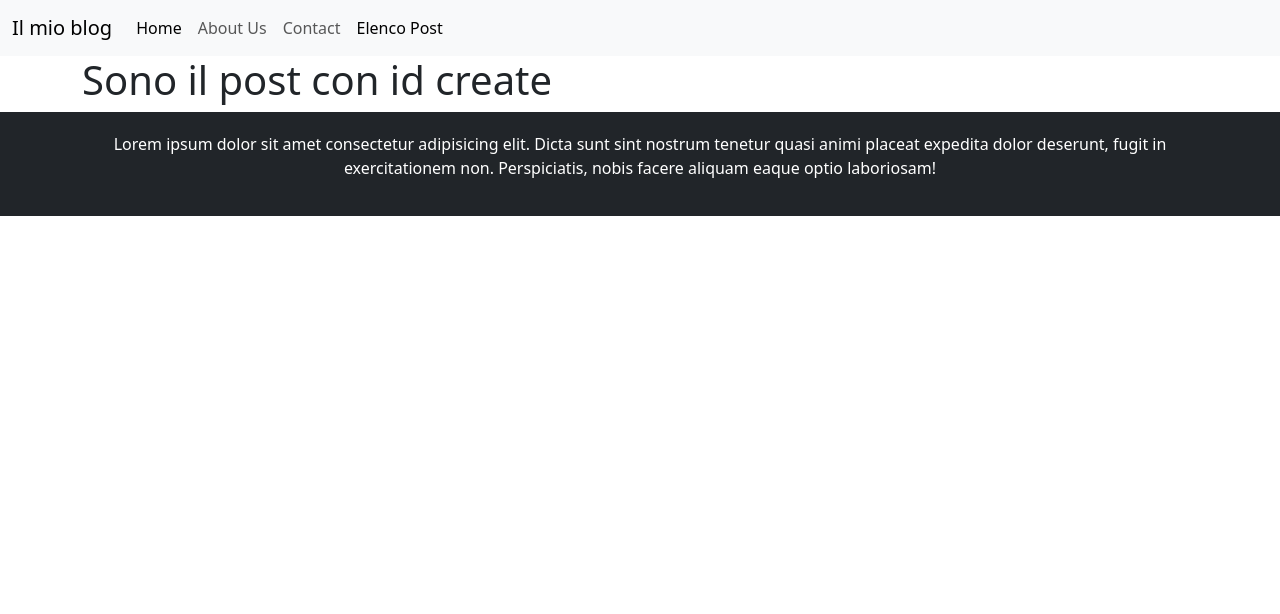
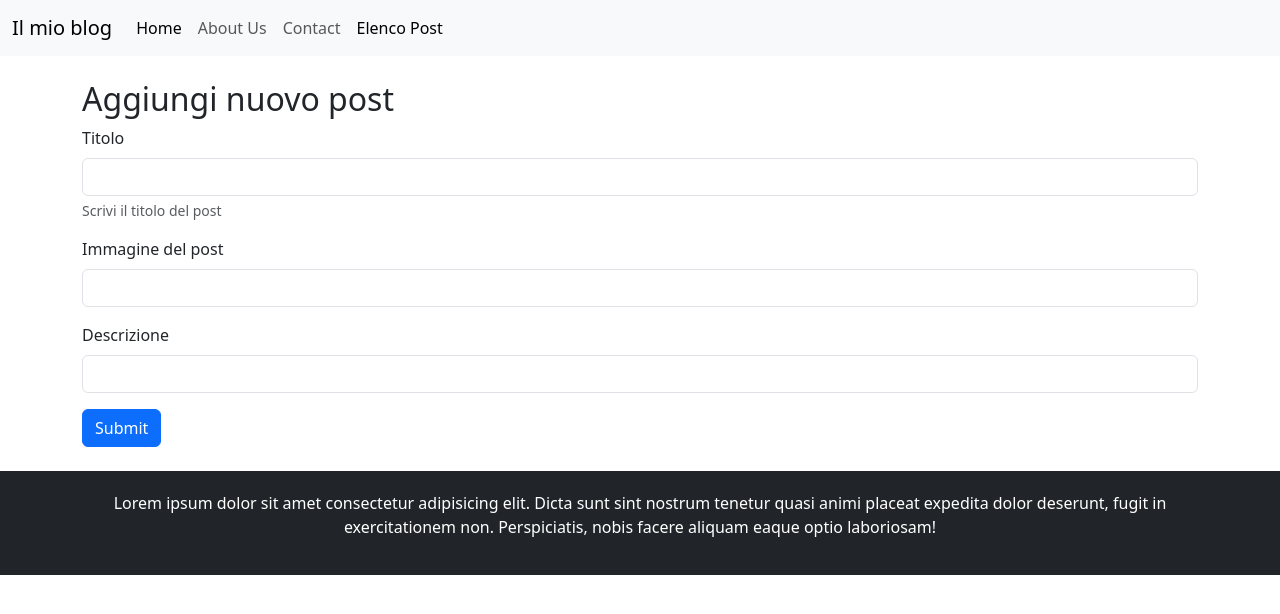
Before and after one commit to DoriaFabio/react-router, a React (Vite) app: page /posts/create in a window 1280 px wide. Shown: the top 614 px of the page. Built offline with nearby package versions, Linux system fonts and the light colour scheme; no server answers.

Commit message:
add form with button

```diff
--- a/src/App.jsx
+++ b/src/App.jsx
@@ -7,6 +7,7 @@ import Contact from "./pages/Contact"
 import DefaultLayout from './pages/DefaultLayout'
 import Blog from './pages/post'
 import PostPage from './pages/PostPage'
+import AddPost from './pages/AddPost'
 
 function App() {
 
@@ -20,6 +21,7 @@ function App() {
           <Route path='/posts'>
             <Route index Component={Blog}></Route>
             <Route path=':id' Component={PostPage}></Route>
+            <Route path='create' Component={AddPost}></Route>
           </Route>
         </Route>
       </Routes>
--- /dev/null
+++ b/src/pages/AddPost.jsx
@@ -0,0 +1,92 @@
+import { useState } from "react";
+import axios from "axios";
+import { useNavigate } from "react-router-dom";
+
+const newPost = {
+    titolo: "",
+    immagine: "",
+    contenuto: "",
+    tags: [],
+};
+
+const apiUrl = import.meta.env.VITE_API_URL;
+function AddPost() {
+    const [formData, setFormData] = useState(newPost);
+    const Navigate = useNavigate();
+
+    function handleInput(e) {
+        const value = e.target.type === "checkbox" ? e.target.checked : e.target.value;
+        setFormData({ ...formData, [e.target.name]: value });
+    }
+
+    function AddPost(e) {
+        e.preventDefault();
+        axios.post(apiUrl, formData).then((res) => {
+            console.log(res.data);
+            Navigate("/posts");
+        })
+            .catch((error) => {
+                console.log(error);
+            })
+            .finally(() => {
+                console.log("Finito");
+            });
+        setFormData(newPost);
+    }
+
+    return (
+        <section className="my-4 container">
+            <h2>Aggiungi nuovo post</h2>
+            <form onSubmit={AddPost}>
+                <div className="mb-3">
+                    <label htmlFor="titolo" className="form-label">
+                        Titolo
+                    </label>
+                    <input
+                        type="text"
+                        className="form-control"
+                        id="titolo"
+                        aria-describedby="namelHelp"
+                        value={formData.titolo}
+                        onChange={handleInput}
+                        name="titolo"
+                    />
+                    <div id="namelHelp" className="form-text">
+                        Scrivi il titolo del post
+                    </div>
+                </div>
+                <div className="mb-3">
+                    <label htmlFor="immagine" className="form-label">
+                        Immagine del post
+                    </label>
+                    <input
+                        type="text"
+                        className="form-control"
+                        id="immagine"
+                        value={formData.immagine}
+                        onChange={handleInput}
+                        name="immagine"
+                    />
+                </div>
+                <div className="mb-3">
+                    <label htmlFor="contenuto" className="form-label">
+                        Descrizione
+                    </label>
+                    <input
+                        type="text"
+                        className="form-control"
+                        id="contenuto"
+                        value={formData.contenuto}
+                        onChange={handleInput}
+                        name="contenuto"
+                    />
+                </div>
+                <button type="submit" className="btn btn-primary">
+                    Submit
+                </button>
+            </form>
+        </section>
+    )
+}
+
+export default AddPost;
--- a/src/pages/post.jsx
+++ b/src/pages/post.jsx
@@ -1,10 +1,12 @@
 import { useEffect, useState } from "react";
+import { Link } from "react-router-dom";
 import axios from "axios";
 import Card from "../components/Card"
 
 const apiUrl = import.meta.env.VITE_API_URL;
-function blog() {
+function Blog() {
   const [post, setPost] = useState([]);
+
   useEffect(() => {
     console.log("è stato eseguito use effect");
     getData();
@@ -34,7 +36,7 @@ function blog() {
 
   return (
     <main className="container mb-5 mt-2">
-        <h1 className="text-center">Elenco Post</h1>
+      <h1 className="text-center mb-3">Elenco Post</h1>
       <div className="row gy-4">
         {post.length > 0
           ? post.map((p) => (
@@ -52,6 +54,9 @@ function blog() {
             </div>
           ))
           : "Non ci sono post"}
+          <div className="col-12 py-4 d-flex justify-content-center">
+          <Link to="/posts/create" className="btn btn-success">Aggiungi nuovo post</Link>
+        </div>
       </div>
       {/* <ul>
           {character.map((char) => (
@@ -61,4 +66,4 @@ function blog() {
     </main>
   );
 }
-  export default blog;
+export default Blog;
```
Lines whose indentation alone changed are shown as unchanged.
